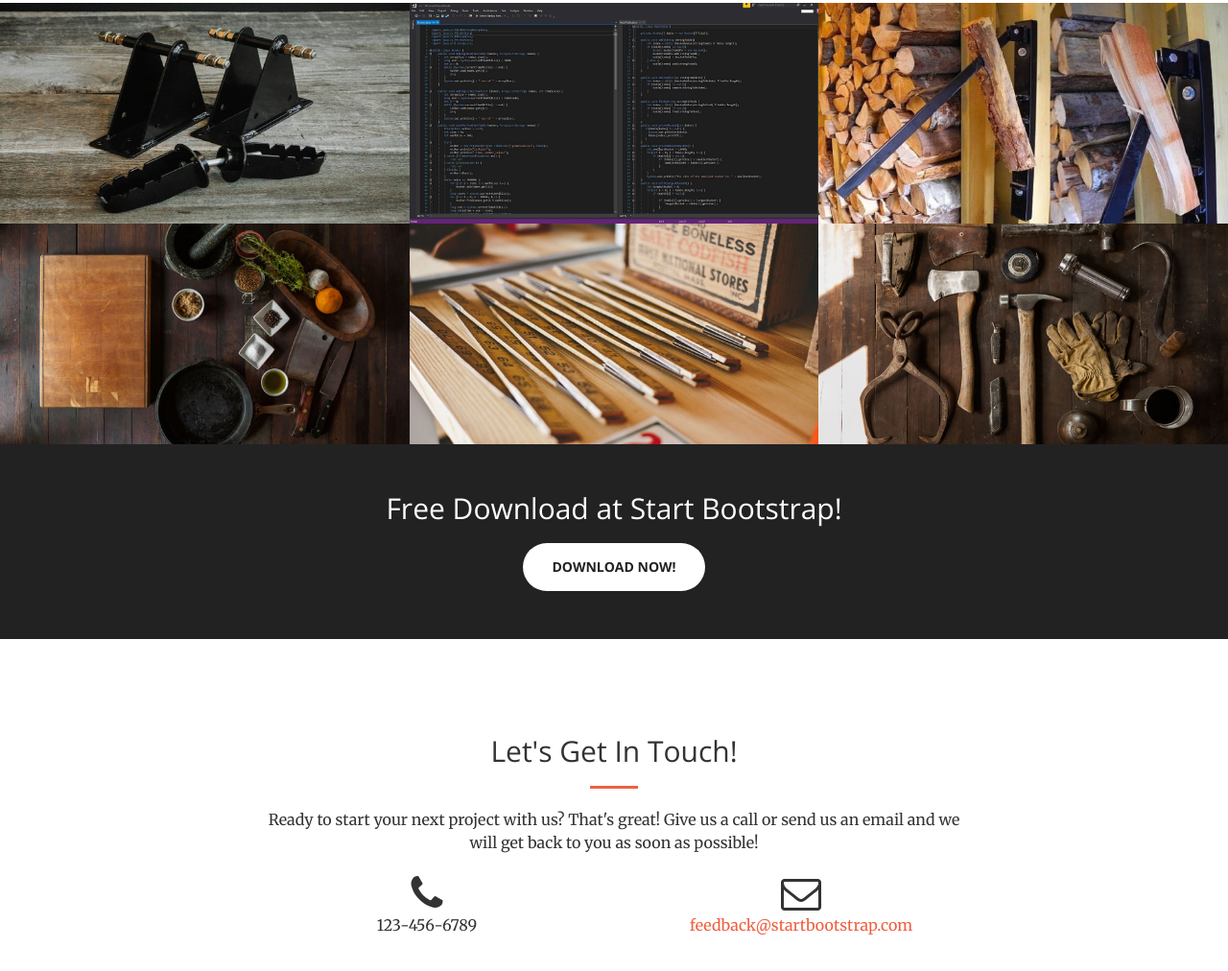
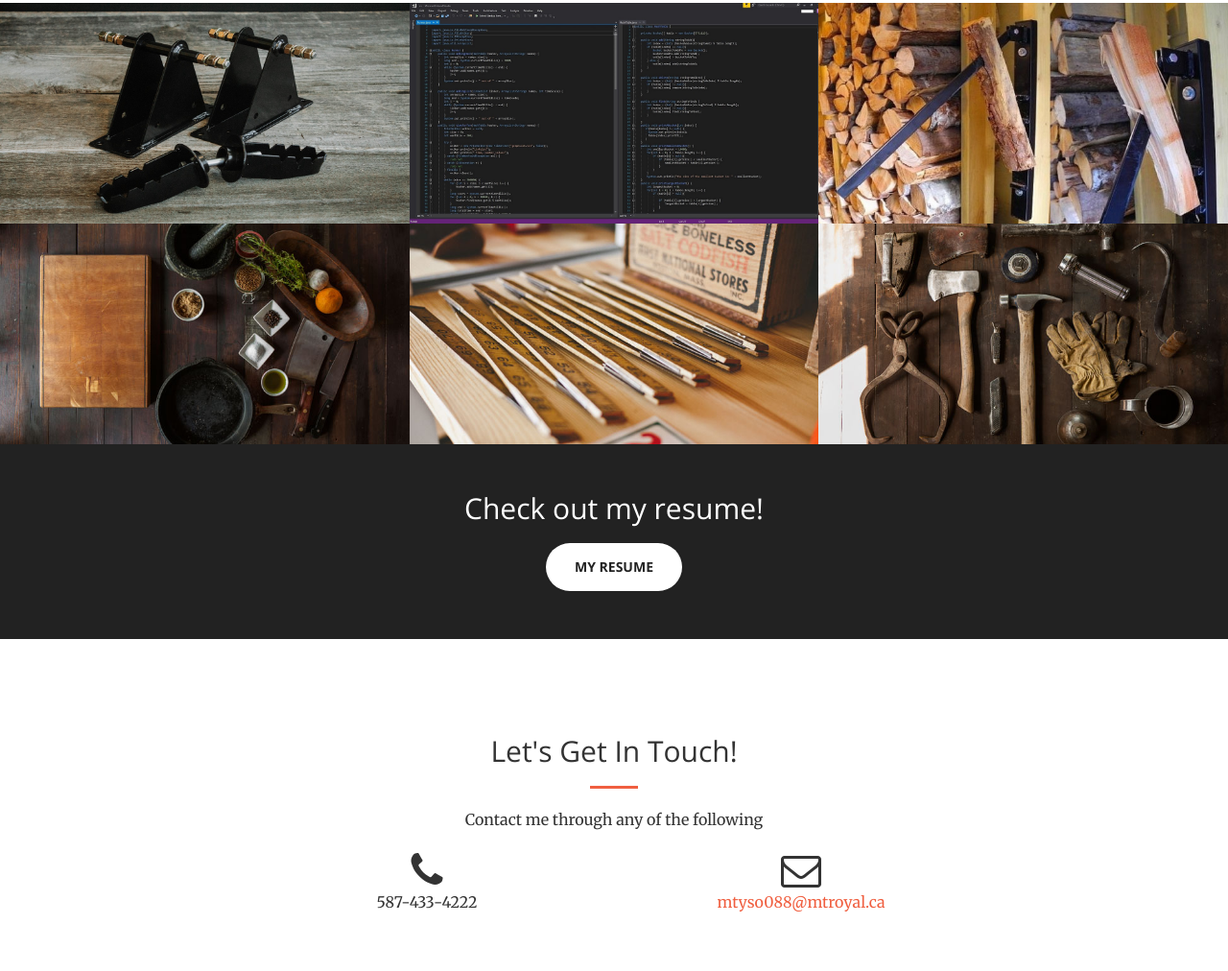
Before and after one commit to MXZTY/Maxwell, a website: page index.html in a window 1280 px wide. Shown: the part 2026-3038 px from the top of the page at 96% size. Drawn offline with nearby package versions, Linux system fonts and the light colour scheme.

Commit message:
add email and resume

```diff
--- a/index.html
+++ b/index.html
@@ -238,8 +238,8 @@
     <aside class="bg-dark">
         <div class="container text-center">
             <div class="call-to-action">
-                <h2>Free Download at Start Bootstrap!</h2>
-                <a href="http://startbootstrap.com/template-overviews/creative/" class="btn btn-default btn-xl sr-button">Download Now!</a>
+                <h2>Check out my resume!</h2>
+                <a href="https://drive.google.com/drive/folders/0ByULYxx8lbXoMWY0RzdsNENaaWc?usp=sharing" class="btn btn-default btn-xl sr-button">My Resume</a>
             </div>
         </div>
     </aside>
@@ -250,15 +250,15 @@
                 <div class="col-lg-8 col-lg-offset-2 text-center">
                     <h2 class="section-heading">Let's Get In Touch!</h2>
                     <hr class="primary">
-                    <p>Ready to start your next project with us? That's great! Give us a call or send us an email and we will get back to you as soon as possible!</p>
+                    <p>Contact me through any of the following</p>
                 </div>
                 <div class="col-lg-4 col-lg-offset-2 text-center">
                     <i class="fa fa-phone fa-3x sr-contact"></i>
-                    <p>123-456-6789</p>
+                    <p>587-433-4222</p>
                 </div>
                 <div class="col-lg-4 text-center">
                     <i class="fa fa-envelope-o fa-3x sr-contact"></i>
-                    <p><a href="mailto:your-email@your-domain.com">feedback@startbootstrap.com</a></p>
+                    <p><a href="mtyso088@mtroyal.ca">mtyso088@mtroyal.ca</a></p>
                 </div>
             </div>
         </div>
```
